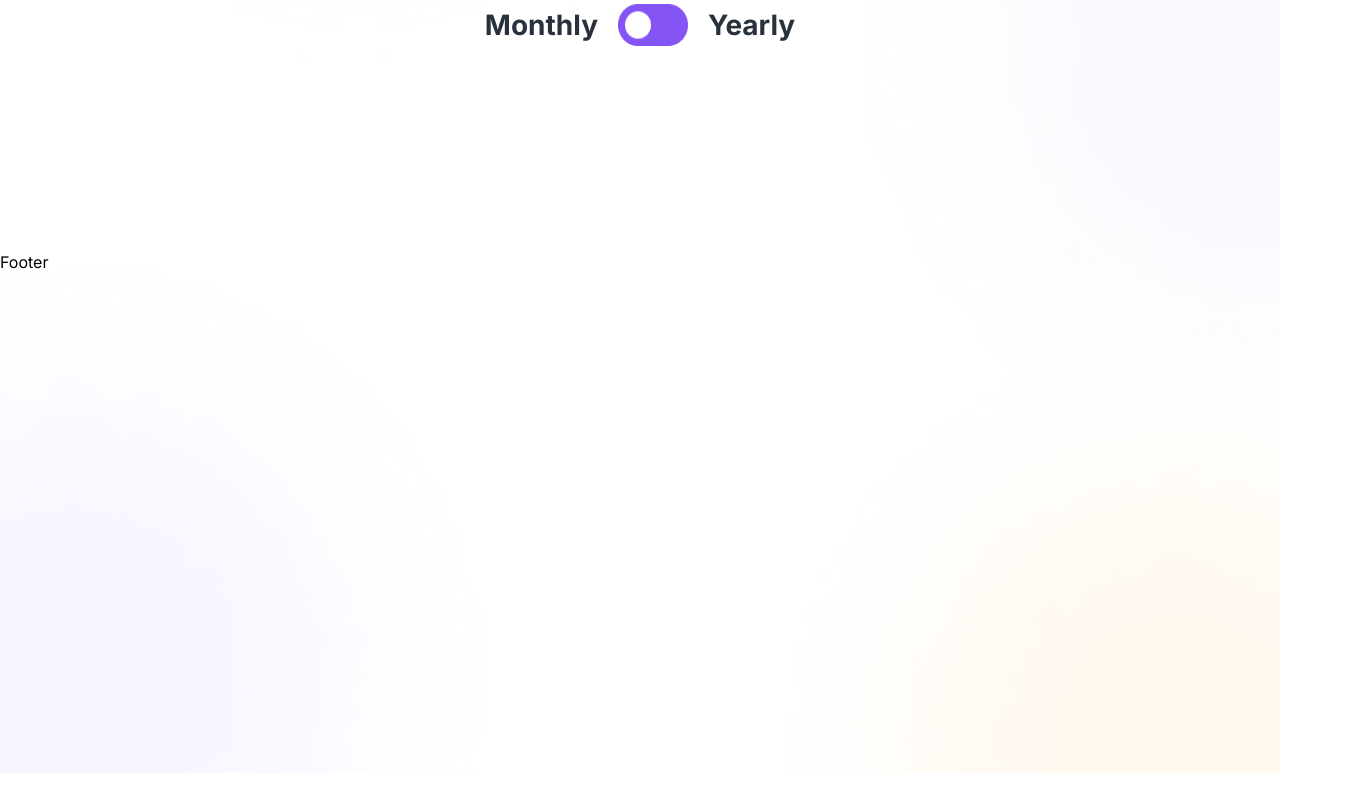
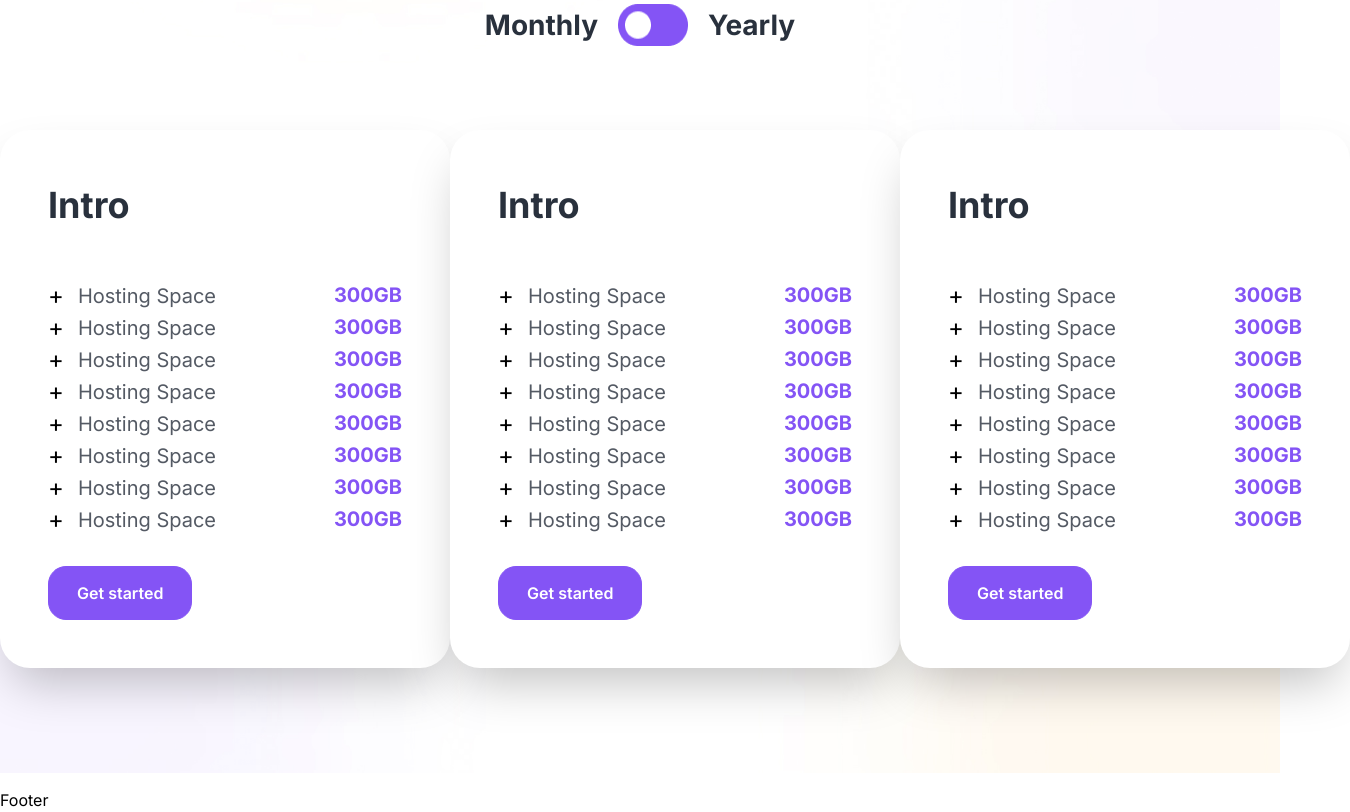
Before and after one commit to sajibkhandev/Innovate4, a Next.js app: page / in a window 1280 px wide. Shown: the part 4520-5332 px from the top of the page, 1350 px wide, since content can reach past the window. Before the commit the page ends 5293 px from the top, so only its background shows below. Built offline with nearby package versions, Linux system fonts and the light colour scheme.

Commit message:
team cart done

```diff
--- a/app/components/team.js
+++ b/app/components/team.js
@@ -1,6 +1,7 @@
 import Image from 'next/image'
 import React from 'react'
 import ImageIcon from '../../public/teamIcon.png'
+import TeamCart from './teamCart'
 
 const Team = () => {
     return (
@@ -18,6 +19,11 @@ const Team = () => {
             </div>
 
             {/* Cart start */}
+            <div className='flex justify-between'>
+            <TeamCart/>
+            <TeamCart/>
+            <TeamCart/>
+            </div>
 
             {/* Cart end */}
 
--- /dev/null
+++ b/app/components/teamCart.js
@@ -0,0 +1,73 @@
+import React from 'react'
+
+const TeamCart = () => {
+  return (
+    <div>
+        <div className='group w-[450px] bg-[#fff] p-12 rounded-[30px] shadow-2xl hover:bg-[#181059] duration-300'>
+            <h5 className='group-hover:text-[#fff] text-[36px] text-[#29313D] font-bold pb-12'>Intro</h5>
+            <div className='flex justify-between'>
+                <div className=' flex gap-x-[14px] items-center'>
+                <p className=' group-hover:text-[#fff] text-2xl'>+</p>
+                <p className=' group-hover:text-[#fff] text-[#545A64] text-[20px] font-normal'>Hosting Space</p>
+                </div>
+                <p className='group-hover:text-[#fff] text-[#8454F5] text-[20px] font-bold'>300GB</p>
+            </div>
+            <div className='flex justify-between'>
+                <div className=' flex gap-x-[14px] items-center'>
+                <p className=' group-hover:text-[#fff] text-2xl'>+</p>
+                <p className=' group-hover:text-[#fff] text-[#545A64] text-[20px] font-normal'>Hosting Space</p>
+                </div>
+                <p className='group-hover:text-[#fff] text-[#8454F5] text-[20px] font-bold'>300GB</p>
+            </div>
+            <div className='flex justify-between'>
+                <div className=' flex gap-x-[14px] items-center'>
+                <p className=' group-hover:text-[#fff] text-2xl'>+</p>
+                <p className=' group-hover:text-[#fff] text-[#545A64] text-[20px] font-normal'>Hosting Space</p>
+                </div>
+                <p className='group-hover:text-[#fff] text-[#8454F5] text-[20px] font-bold'>300GB</p>
+            </div>
+            <div className='flex justify-between'>
+                <div className=' flex gap-x-[14px] items-center'>
+                <p className=' group-hover:text-[#fff] text-2xl'>+</p>
+                <p className=' group-hover:text-[#fff] text-[#545A64] text-[20px] font-normal'>Hosting Space</p>
+                </div>
+                <p className='group-hover:text-[#fff] text-[#8454F5] text-[20px] font-bold'>300GB</p>
+            </div>
+            <div className='flex justify-between'>
+                <div className=' flex gap-x-[14px] items-center'>
+                <p className=' group-hover:text-[#fff] text-2xl'>+</p>
+                <p className=' group-hover:text-[#fff] text-[#545A64] text-[20px] font-normal'>Hosting Space</p>
+                </div>
+                <p className='group-hover:text-[#fff] text-[#8454F5] text-[20px] font-bold'>300GB</p>
+            </div>
+            <div className='flex justify-between'>
+                <div className=' flex gap-x-[14px] items-center'>
+                <p className=' group-hover:text-[#fff] text-2xl'>+</p>
+                <p className=' group-hover:text-[#fff] text-[#545A64] text-[20px] font-normal'>Hosting Space</p>
+                </div>
+                <p className='group-hover:text-[#fff] text-[#8454F5] text-[20px] font-bold'>300GB</p>
+            </div>
+            <div className='flex justify-between'>
+                <div className=' flex gap-x-[14px] items-center'>
+                <p className=' group-hover:text-[#fff] text-2xl'>+</p>
+                <p className=' group-hover:text-[#fff] text-[#545A64] text-[20px] font-normal'>Hosting Space</p>
+                </div>
+                <p className='group-hover:text-[#fff] text-[#8454F5] text-[20px] font-bold'>300GB</p>
+            </div>
+            <div className='flex justify-between'>
+                <div className=' flex gap-x-[14px] items-center'>
+                <p className=' group-hover:text-[#fff] text-2xl'>+</p>
+                <p className=' group-hover:text-[#fff] text-[#545A64] text-[20px] font-normal'>Hosting Space</p>
+                </div>
+                <p className='group-hover:text-[#fff] text-[#8454F5] text-[20px] font-bold'>300GB</p>
+            </div>
+
+            <button className='bg-[#8454F5] rounded-[18px] text-[#fff] font-semibold py-[14px] px-[28px]  border border-solid border-[#8454F5] hover:bg-transparent hover:text-[#8454F5] duration-300 mt-[30px] '>Get started</button>
+
+
+        </div>
+    </div>
+  )
+}
+
+export default TeamCart
```
